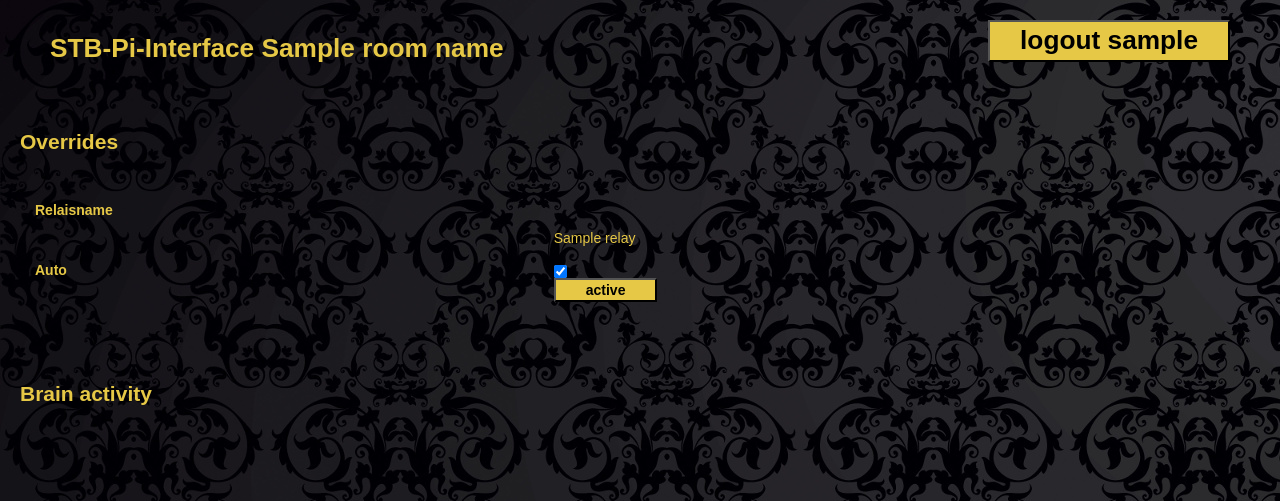
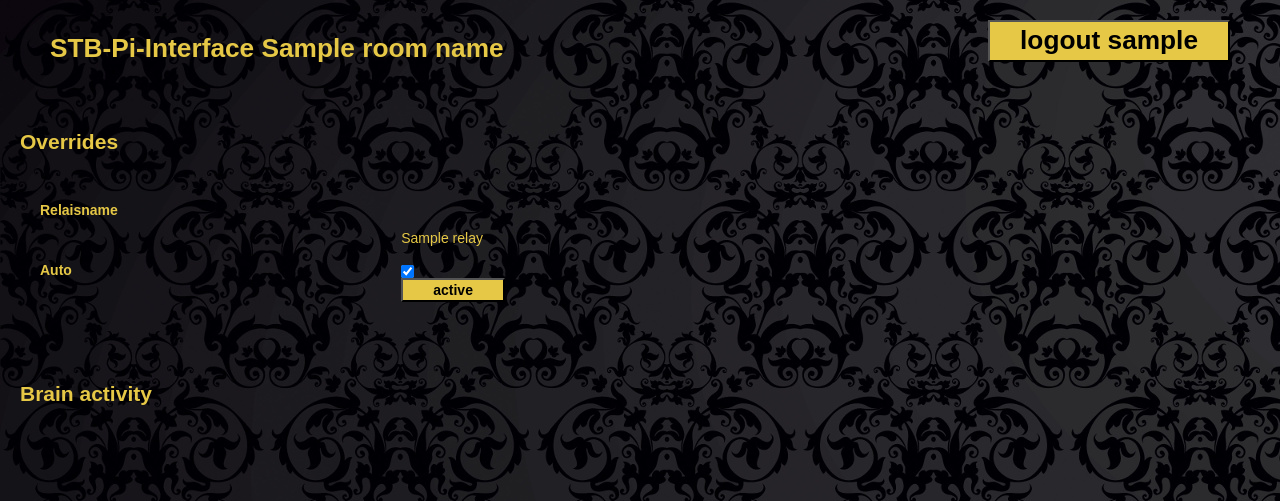
Before and after one commit to MartinPek/Electroscape-Interface, a Flask app: template templates/index.html in a window 1280 px wide. Shown: the top 501 px of the page. Run offline with Flask 2, Linux system fonts and the light colour scheme; the template is opened without the code that fills it: most values are stand-ins (such as "Sample title", 1, 10 or a date in 2020); some libraries are stand-ins or nearby versions.

Commit message:
table spacing again

```diff
--- a/static/css/style.css
+++ b/static/css/style.css
@@ -15,13 +15,14 @@ body {
 
 table.relays_table {
     width: 100%;
+    max-width: 900px;
     padding: 0px 15px;
     border-collapse: separate;
 }
 
-.td, .th {
+td, th {
     border-spacing: 0px 15px;
-    padding: 0px 15px;
+    padding: 0px 5px;
 }
 
 div.log {
```
